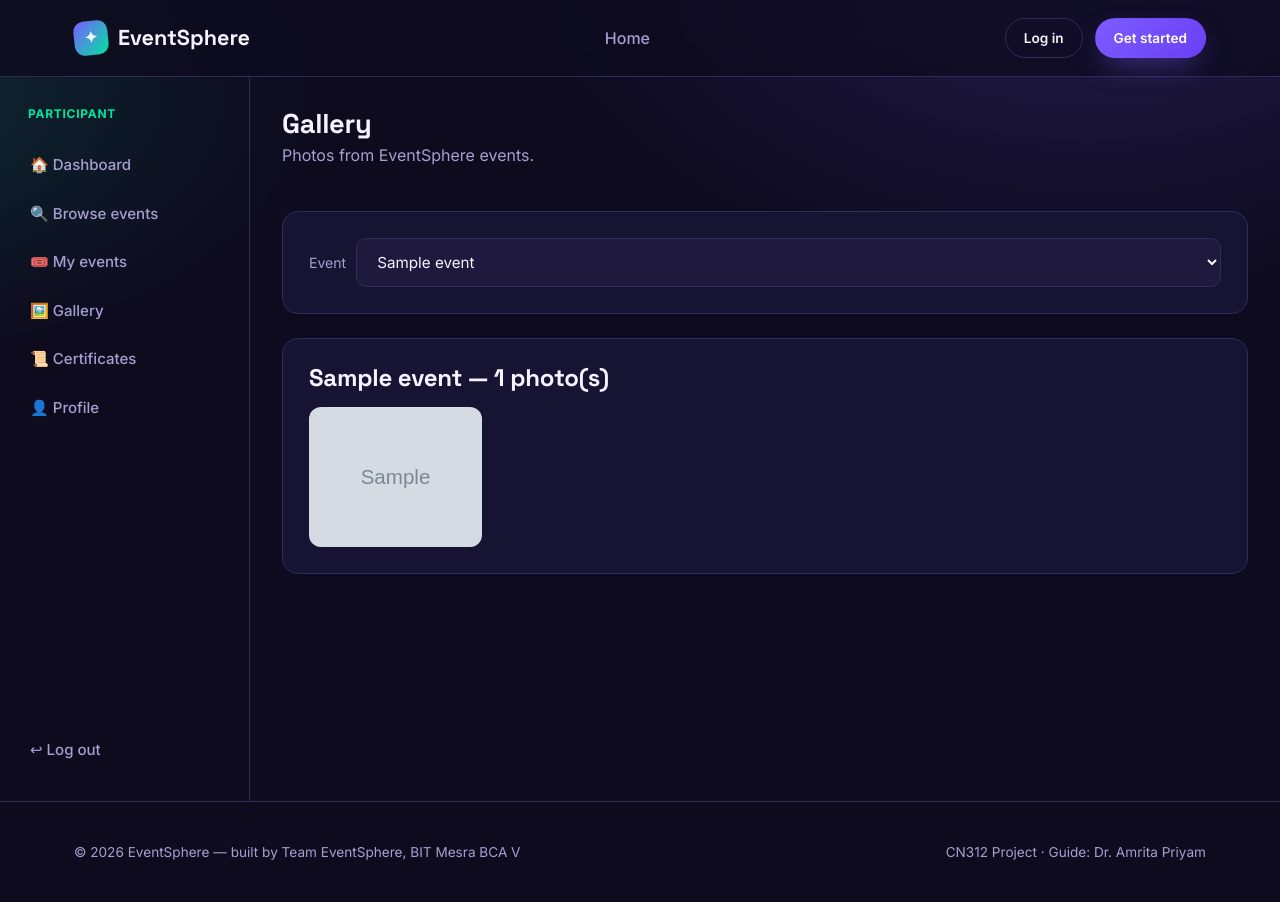
After one commit to maanya-pratap/Event-Sphere, a Python web app: template app/templates/participant/gallery.html in a window 1280 px wide. The commit adds this page. Run offline with Jinja, Linux system fonts and the light colour scheme; the template is opened without the code that fills it: most values are stand-ins (such as "Sample title", 1, 10 or a date in 2020); grey boxes marked "Sample" are stand-in pictures.

Commit message:
Participant gallery and new certificate

```diff
--- a/app/templates/participant/_sidebar.html
+++ b/app/templates/participant/_sidebar.html
@@ -1,9 +1,34 @@
 <aside class="sidebar">
   <div class="role-tag">Participant</div>
-  <a href="{{ url_for('participant.dashboard') }}" class="{{ 'active' if request.endpoint == 'participant.dashboard' }}">🏠 Dashboard</a>
-  <a href="{{ url_for('participant.events') }}" class="{{ 'active' if request.endpoint == 'participant.events' }}">🔍 Browse events</a>
-  <a href="{{ url_for('participant.my_events') }}" class="{{ 'active' if request.endpoint == 'participant.my_events' }}">🎟️ My events</a>
-  <a href="{{ url_for('participant.certificates') }}" class="{{ 'active' if request.endpoint == 'participant.certificates' }}">📜 Certificates</a>
-  <a href="{{ url_for('participant.profile') }}" class="{{ 'active' if request.endpoint == 'participant.profile' }}">👤 Profile</a>
+  <a
+    href="{{ url_for('participant.dashboard') }}"
+    class="{{ 'active' if request.endpoint == 'participant.dashboard' }}"
+    >🏠 Dashboard</a
+  >
+  <a
+    href="{{ url_for('participant.events') }}"
+    class="{{ 'active' if request.endpoint == 'participant.events' }}"
+    >🔍 Browse events</a
+  >
+  <a
+    href="{{ url_for('participant.my_events') }}"
+    class="{{ 'active' if request.endpoint == 'participant.my_events' }}"
+    >🎟️ My events</a
+  >
+  <a
+    href="{{ url_for('participant.gallery') }}"
+    class="{{ 'active' if request.endpoint == 'participant.gallery' }}"
+    >🖼️ Gallery</a
+  >
+  <a
+    href="{{ url_for('participant.certificates') }}"
+    class="{{ 'active' if request.endpoint == 'participant.certificates' }}"
+    >📜 Certificates</a
+  >
+  <a
+    href="{{ url_for('participant.profile') }}"
+    class="{{ 'active' if request.endpoint == 'participant.profile' }}"
+    >👤 Profile</a
+  >
   <a href="{{ url_for('auth.logout') }}" class="logout-link">↩ Log out</a>
 </aside>
--- /dev/null
+++ b/app/templates/participant/gallery.html
@@ -0,0 +1,43 @@
+{% extends "base.html" %}
+{% block title %}Gallery — EventSphere{% endblock %}
+{% block extra_css %}<link rel="stylesheet" href="{{ url_for('static', filename='css/dashboard.css') }}">{% endblock %}
+
+{% block content %}
+<div class="dash-shell">
+  {% include "participant/_sidebar.html" %}
+  <main class="dash-main">
+    <div class="dash-header"><div><h1>Gallery</h1><p>Photos from EventSphere events.</p></div></div>
+
+    {% if not events %}
+    <div class="empty-state">No events yet. Photos will appear here once organisers add them.</div>
+    {% else %}
+    <div class="panel">
+      <form method="GET" style="display:flex; gap:10px; align-items:center;">
+        <label for="event_id" style="margin:0;">Event</label>
+        <select id="event_id" name="event_id" onchange="this.form.submit()">
+          {% for e in events %}
+          <option value="{{ e.id }}" {{ 'selected' if event and e.id == event.id }}>{{ e.title }}</option>
+          {% endfor %}
+        </select>
+      </form>
+    </div>
+
+    <div class="panel">
+      <h2>{{ event.title }} — {{ photos|length }} photo(s)</h2>
+      {% if photos %}
+      <div class="gallery-grid" style="display:grid; grid-template-columns:repeat(auto-fill,minmax(160px,1fr)); gap:12px;">
+        {% for photo in photos %}
+        {% set src = url_for('static', filename='images/events/' ~ event.id ~ '/' ~ photo) %}
+        <a href="{{ src }}" target="_blank" rel="noopener">
+          <img src="{{ src }}" alt="Photo from {{ event.title }}" loading="lazy" style="width:100%; height:140px; object-fit:cover; border-radius:12px;">
+        </a>
+        {% endfor %}
+      </div>
+      {% else %}
+      <div class="empty-state">No photos have been added for this event yet.</div>
+      {% endif %}
+    </div>
+    {% endif %}
+  </main>
+</div>
+{% endblock %}
```
Also changed, not shown: app/routes/participant.py (+21 -1 lines).
